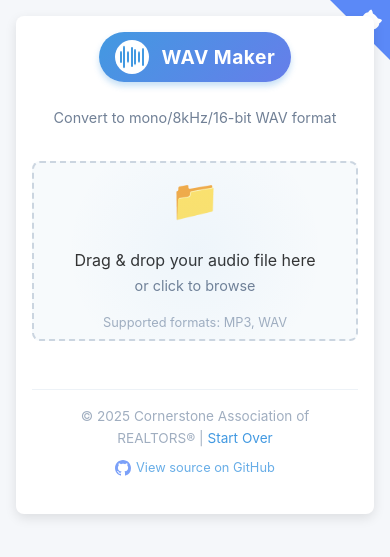
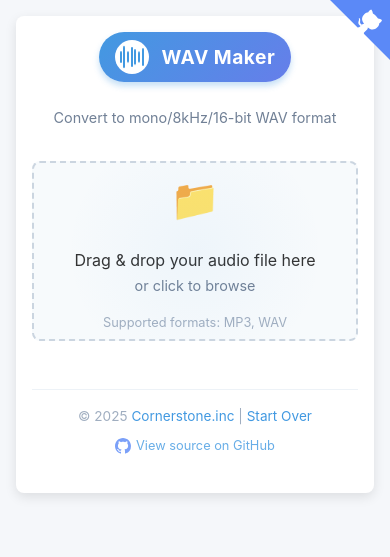
Before and after one commit to RAHB-REALTORS-Association/wav-maker, a Flask app: page / in a window 390 px wide. Shown: the top 557 px of the page. Run offline with Flask 2, Linux system fonts and the light colour scheme.

Commit message:
Update footer

```diff
--- a/static/style.css
+++ b/static/style.css
@@ -389,6 +389,7 @@ h1 {
     .github-corner svg {
         width: 60px;
         height: 60px;
+        z-index: 1;
     }
 
     .footer {
--- a/templates/index.html
+++ b/templates/index.html
@@ -93,7 +93,7 @@
         </div>
 
         <footer class="footer">
-            <p>© 2025 Cornerstone Association of REALTORS® | <a href="#" id="reloadFooter">Start Over</a></p>
+            <p>© 2025 <a href="https://www.cornerstone.inc" target="_blank" rel="noopener">Cornerstone.inc</a> | <a href="#" id="reloadFooter">Start Over</a></p>
             <p class="version">
                 <a href="https://github.com/RAHB-REALTORS-Association/wav-maker" target="_blank" rel="noopener">View source on GitHub</a>
             </p>
```
